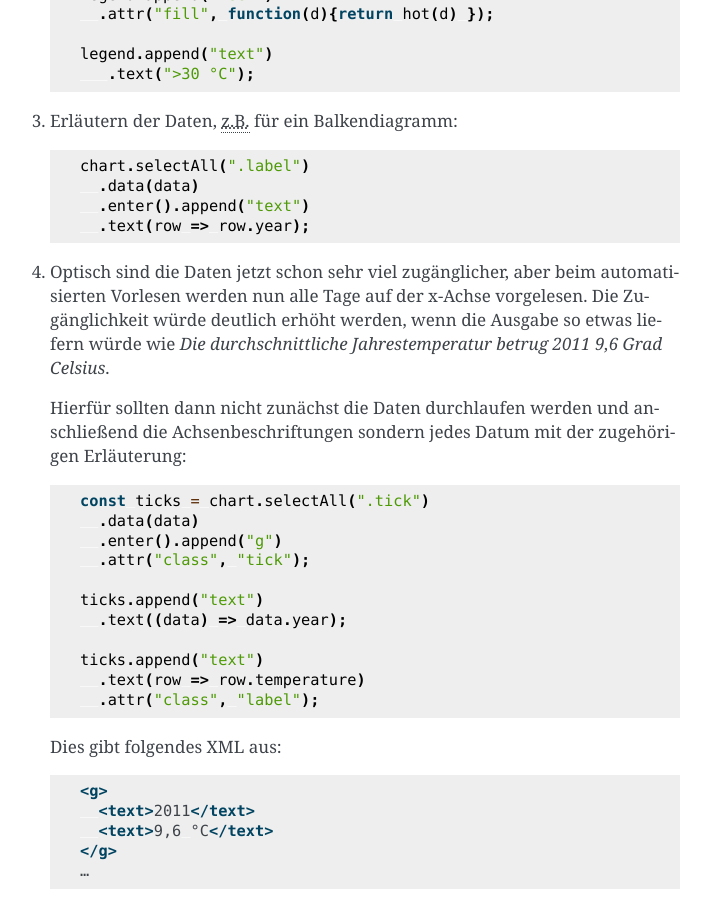
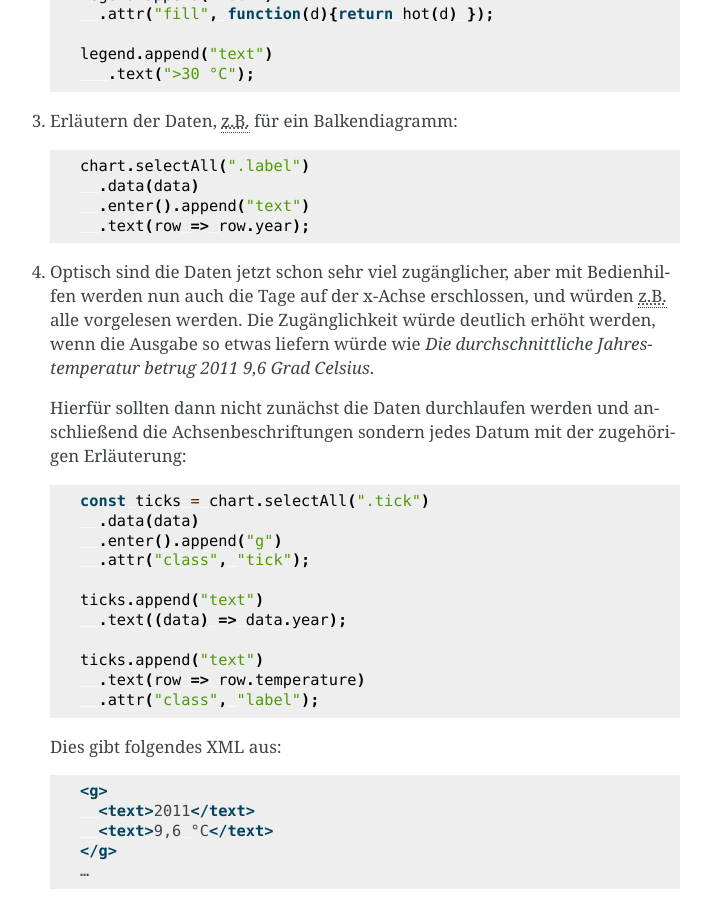
Before and after one commit to cusyio/cusy-design-system, a Sphinx documentation site: the page built from docs/accessibility/dataviz.rst, in a window 1280 px wide and 900 px high, scrolled down 890 px. Shown: the whole window, without its empty margins (400-1111 px from the left). Built offline with Sphinx 7.4.7, drawn with Linux system fonts in a browser that asks for light colours.

Commit message:
Change wording for read aloud

```diff
--- a/docs/accessibility/dataviz.rst
+++ b/docs/accessibility/dataviz.rst
@@ -60,9 +60,10 @@ ein paar Tipps zusammengestellt:
       .enter().append("text")
       .text(row => row.year);
 
-#. Optisch sind die Daten jetzt schon sehr viel zugänglicher, aber beim
-   automatisierten Vorlesen werden nun alle Tage auf der x-Achse vorgelesen.
-   Die Zugänglichkeit würde deutlich erhöht werden, wenn die Ausgabe so etwas
+#. Optisch sind die Daten jetzt schon sehr viel zugänglicher, aber mit
+   Bedienhilfen werden nun auch die Tage auf der x-Achse erschlossen,
+   und würden :abbr:`z.B. (zum Beispiel)` alle vorgelesen werden. Die
+   Zugänglichkeit würde deutlich erhöht werden, wenn die Ausgabe so etwas
    liefern würde wie *Die durchschnittliche Jahrestemperatur betrug 2011 9,6
    Grad Celsius*.
 
```
